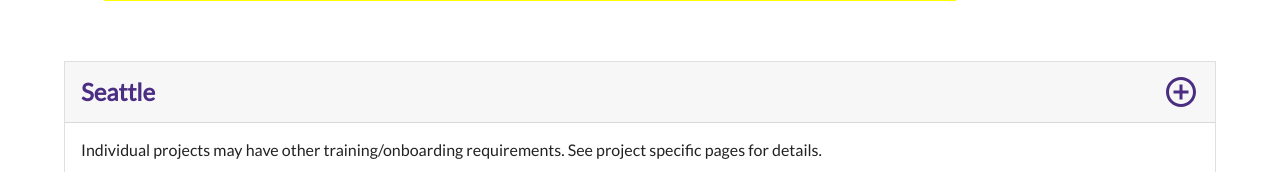
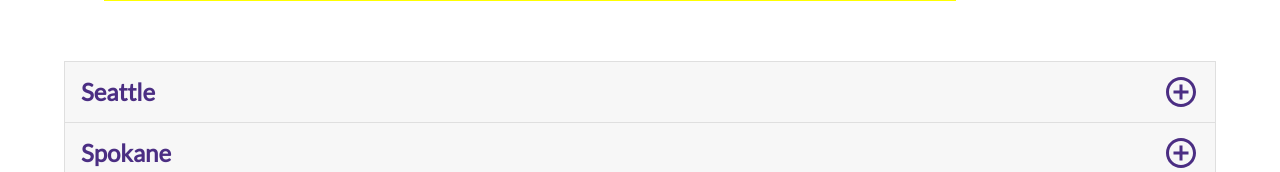
Before and after one commit to slweb-uw/volunteer-site, a Next.js app: page /onboarding in a window 1280 px wide. Shown: the part 309-481 px from the top of the page. Built offline with nearby package versions, Linux system fonts and the light colour scheme; no server answers.

Commit message:
set default accordion state to collapsed in the onboarding page

```diff
--- a/pages/onboarding.tsx
+++ b/pages/onboarding.tsx
@@ -24,7 +24,7 @@ interface Props {
 }
 
 const Onboarding: NextPage<Props> = ({ classes }) => {
-  const [expanded, setExpanded] = useState("panel1");
+  const [expanded, setExpanded] = useState("");
 
   const handleChange = (panel: any) => (event: any, newExpanded: any) => {
     setExpanded(newExpanded ? panel : false);
```
